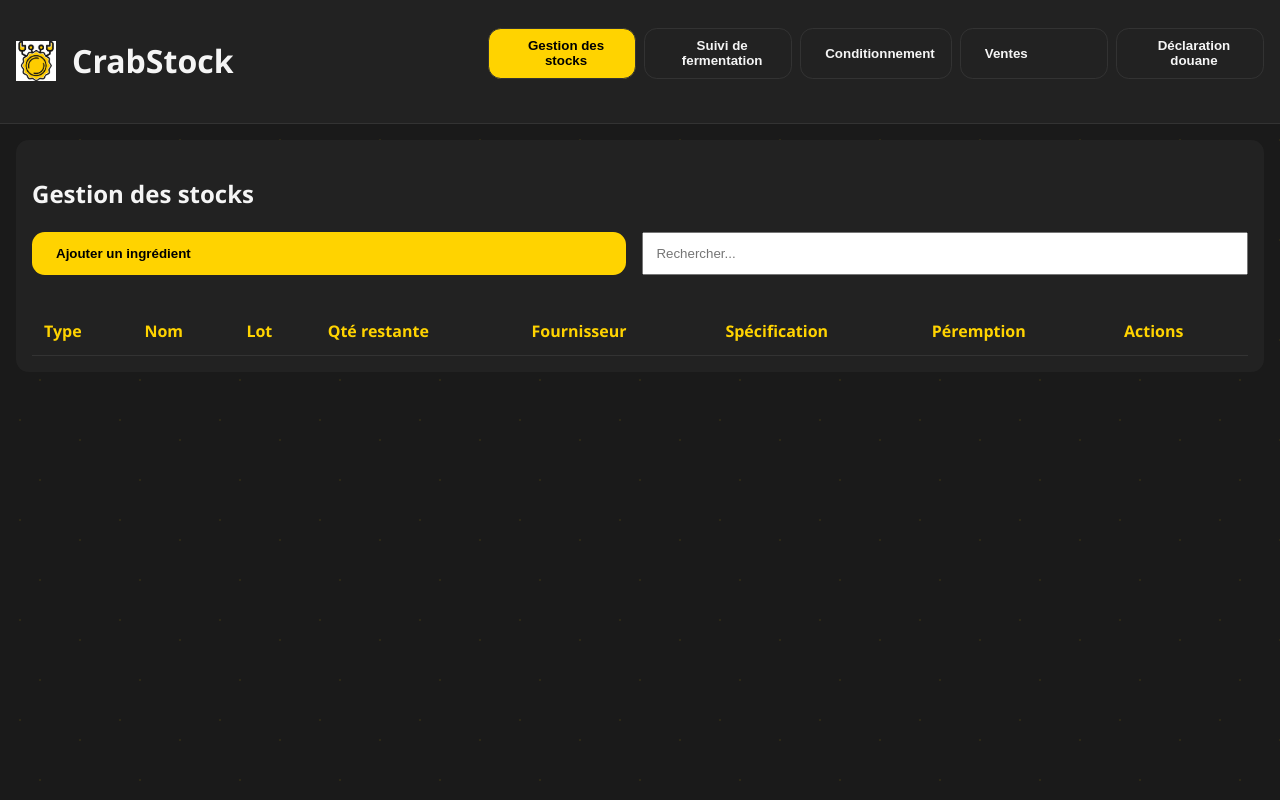
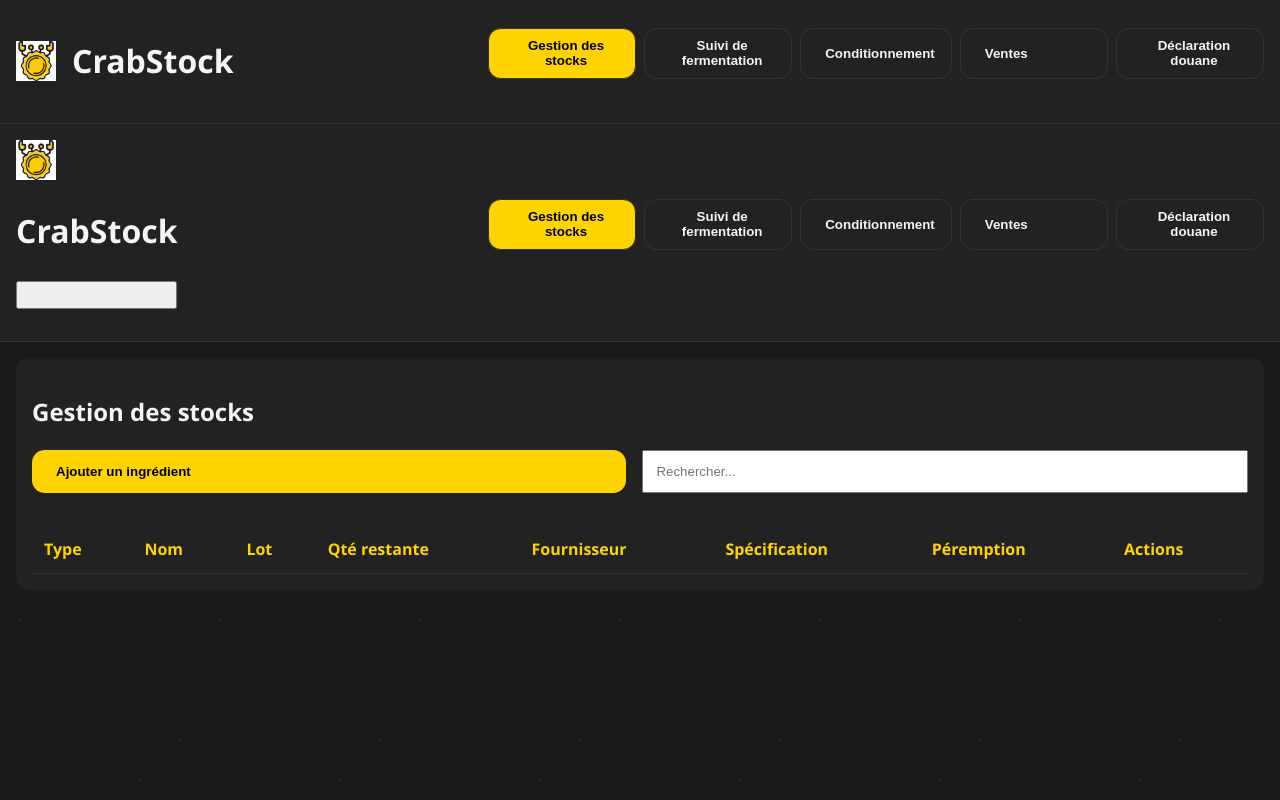
Before and after one commit to cronux35/CrabGest, a plain HTML site: page index.html in a window 1280 px wide. Drawn offline with Linux system fonts and the light colour scheme.

Commit message:
Refactor HTML structure and header elements

```diff
--- a/index.html
+++ b/index.html
@@ -35,6 +35,32 @@
       </button>
     </nav>
   </header>
+<header class="app-header">
+  <div class="header-content">
+    <img src="./assets/logo_crab.png" alt="Logo CRAB" class="logo">
+    <h1>CrabStock</h1>
+    <button id="menu-toggle" class="menu-toggle">
+      <i class="fas fa-bars"></i>
+    </button>
+  </div>
+  <nav class="main-menu" id="main-menu">
+    <button id="menu-stocks" class="menu-btn active">
+      <i class="fas fa-boxes"></i> Gestion des stocks
+    </button>
+    <button id="menu-fermentation" class="menu-btn">
+      <i class="fas fa-beer"></i> Suivi de fermentation
+    </button>
+    <button id="menu-conditionnement" class="menu-btn">
+      <i class="fas fa-wine-bottle"></i> Conditionnement
+    </button>
+    <button id="menu-ventes" class="menu-btn">
+      <i class="fas fa-shopping-cart"></i> Ventes
+    </button>
+    <button id="menu-douane" class="menu-btn">
+      <i class="fas fa-file-invoice"></i> Déclaration douane
+    </button>
+  </nav>
+</header>
 
   <main class="app-main">
     <section id="section-stocks" class="app-section active">
```
